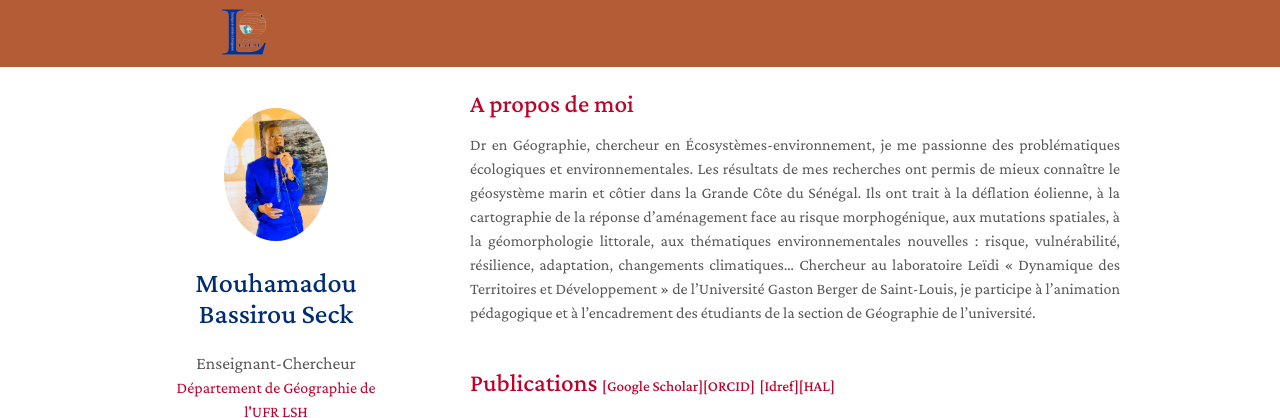
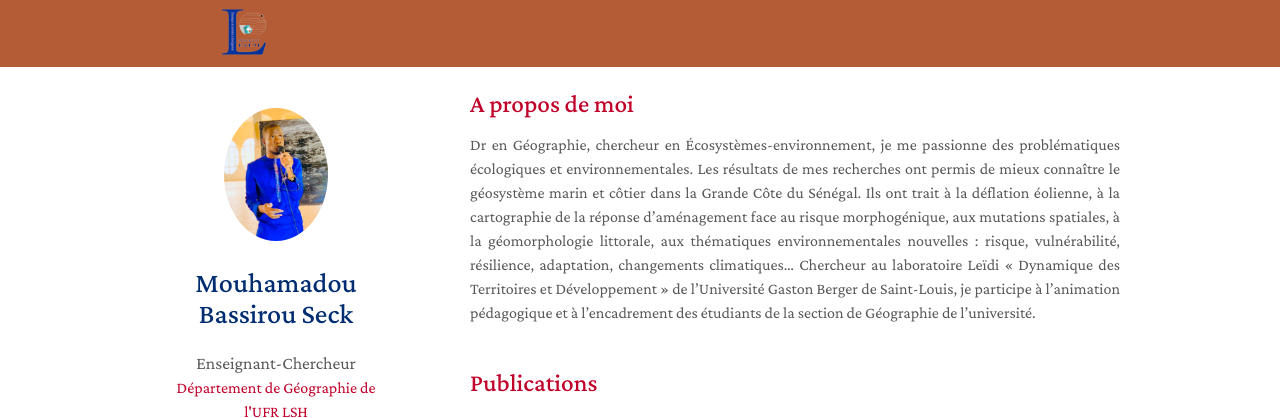
Before and after one commit to Bassmbacke/researchpage, a Jekyll site: the page built from index.md, in a window 1280 px wide and 900 px high, cut to the strip 0-418 px from the top of the window. Built offline with Jekyll 4.4.1, drawn with Linux system fonts in a browser that asks for light colours; nearby versions of some CDN libraries; comment, search, counter and statistics services are not loaded; a style sheet for code colours, icons or effects is not loaded; our own code applies the rules of GitHub Pages for plain Markdown files.

Commit message:
Update publications.md

```diff
--- a/_includes/publications.md
+++ b/_includes/publications.md
@@ -1,4 +1,6 @@
-<h2 id="publications" style="margin: 2px 0px -15px;">Publications <temp style="font-size:15px;">[</temp><a href="https://scholar.google.com/citations?hl=fr&user=F-v4D2sAAAAJ" target="_blank" style="font-size:15px;">Google Scholar</a><temp style="font-size:15px;">]</temp><temp style="font-size:15px;">[</temp><a href="https://orcid.org/0000-0002-4715-6470" target="_blank" style="font-size:15px;">ORCID</a><temp style="font-size:15px;">]</temp> <temp style="font-size:15px;">[</temp><a href="https://www.idref.fr/254329551" target="_blank" style="font-size:15px;">Idref</a><temp style="font-size:15px;">]</temp><temp style="font-size:15px;">[</temp><a href="https://cv.hal.science/ousmane-diouf" target="_blank" style="font-size:15px;">HAL</a><temp style="font-size:15px;">]</temp></h2>
+<h2 id="publications" style="margin: 2px 0px -15px;">Publications
+<!--<temp style="font-size:15px;">[</temp><a href="https://scholar.google.com/citations?hl=fr&user=F-v4D2sAAAAJ" target="_blank" style="font-size:15px;">Google Scholar</a><temp style="font-size:15px;">]</temp><temp style="font-size:15px;">[</temp><a href="https://orcid.org/0000-0002-4715-6470" target="_blank" style="font-size:15px;">ORCID</a><temp style="font-size:15px;">]</temp> <temp style="font-size:15px;">[</temp><a href="https://www.idref.fr/254329551" target="_blank" style="font-size:15px;">Idref</a><temp style="font-size:15px;">]</temp><temp style="font-size:15px;">[</temp><a href="https://cv.hal.science/ousmane-diouf" target="_blank" style="font-size:15px;">HAL</a><temp style="font-size:15px;">]</temp>-->
+</h2>
 
 <div class="publications">
 <ol class="bibliography">
```
